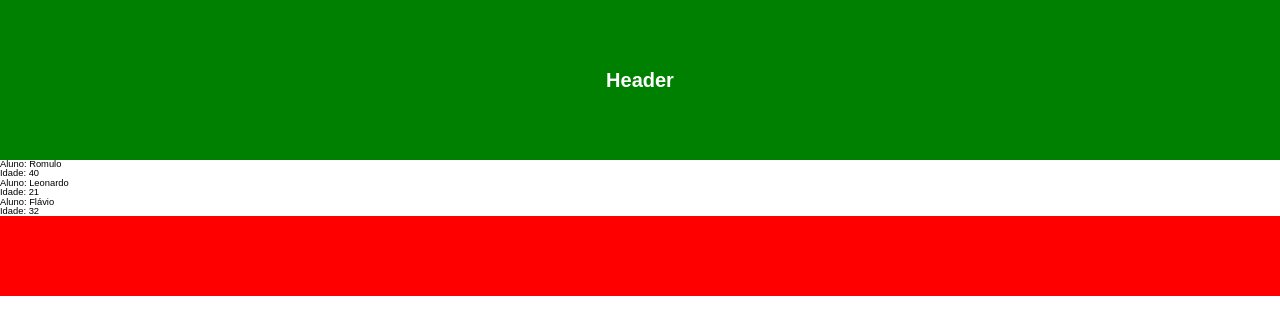
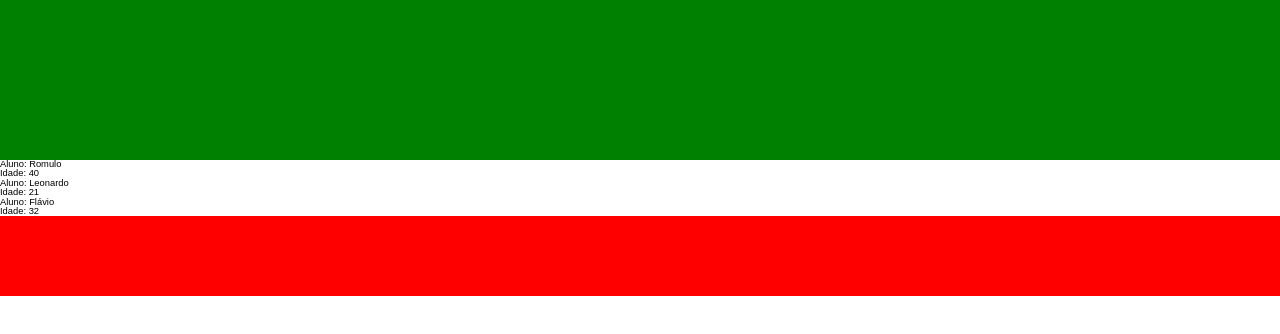
Before and after one commit to romulorosafullstack/2025-react-sujeito-programador, a React (Vite) app: page / in a window 1280 px wide. Shown: the top 334 px of the page. Built offline with nearby package versions, Linux system fonts and the light colour scheme.

Commit message:
component header props

```diff
--- a/src/components/Header/index.tsx
+++ b/src/components/Header/index.tsx
@@ -1,12 +1,16 @@
 //import o css
 import './header.css'
 
+interface HeaderProps {
+  title: string;
+}
+
 // Crio o component/função Header
 // export - para ser usado em outros componentes
-export function Header() {
+export function Header({title}: HeaderProps) {
   return (
     <header className='header__wrapper'>
-      <h1 className='header__title'>Header</h1>
+      <h1 className='header__title'>{title}</h1>
     </header>
   );
 }
```
